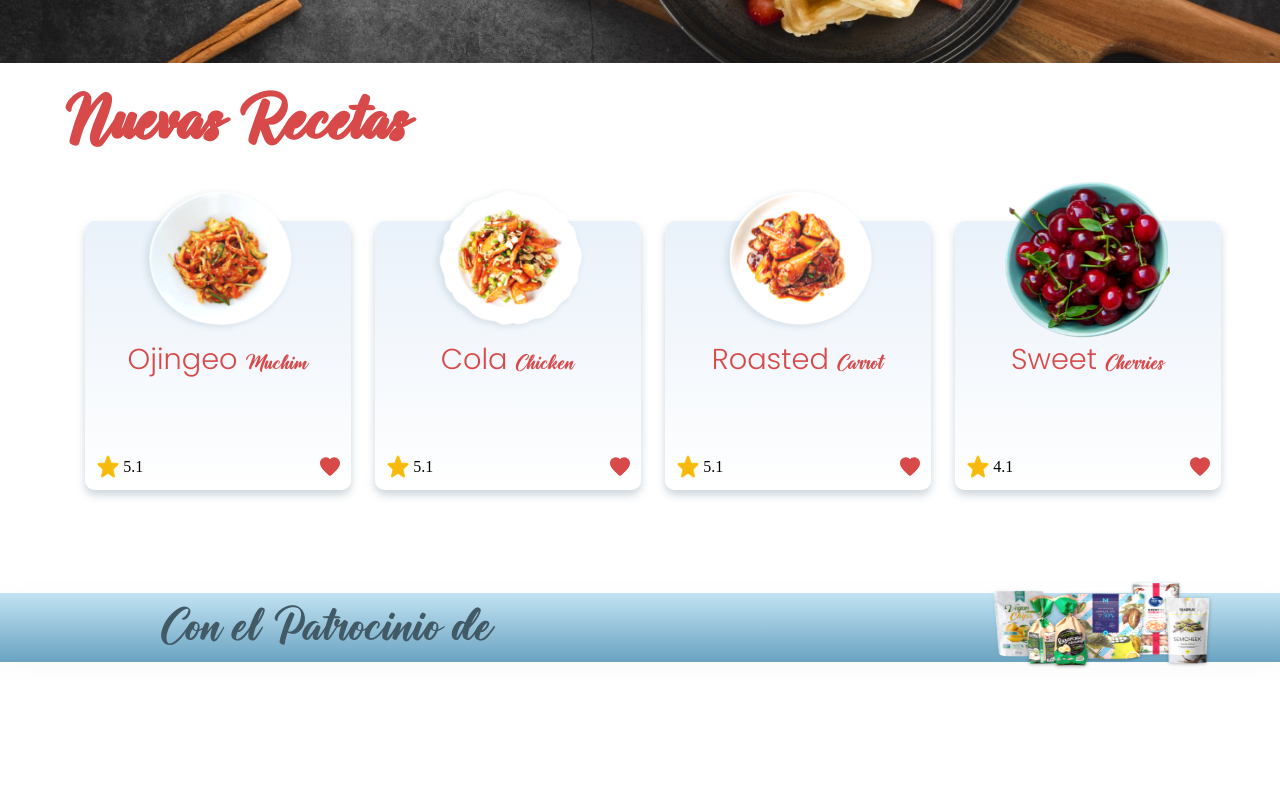
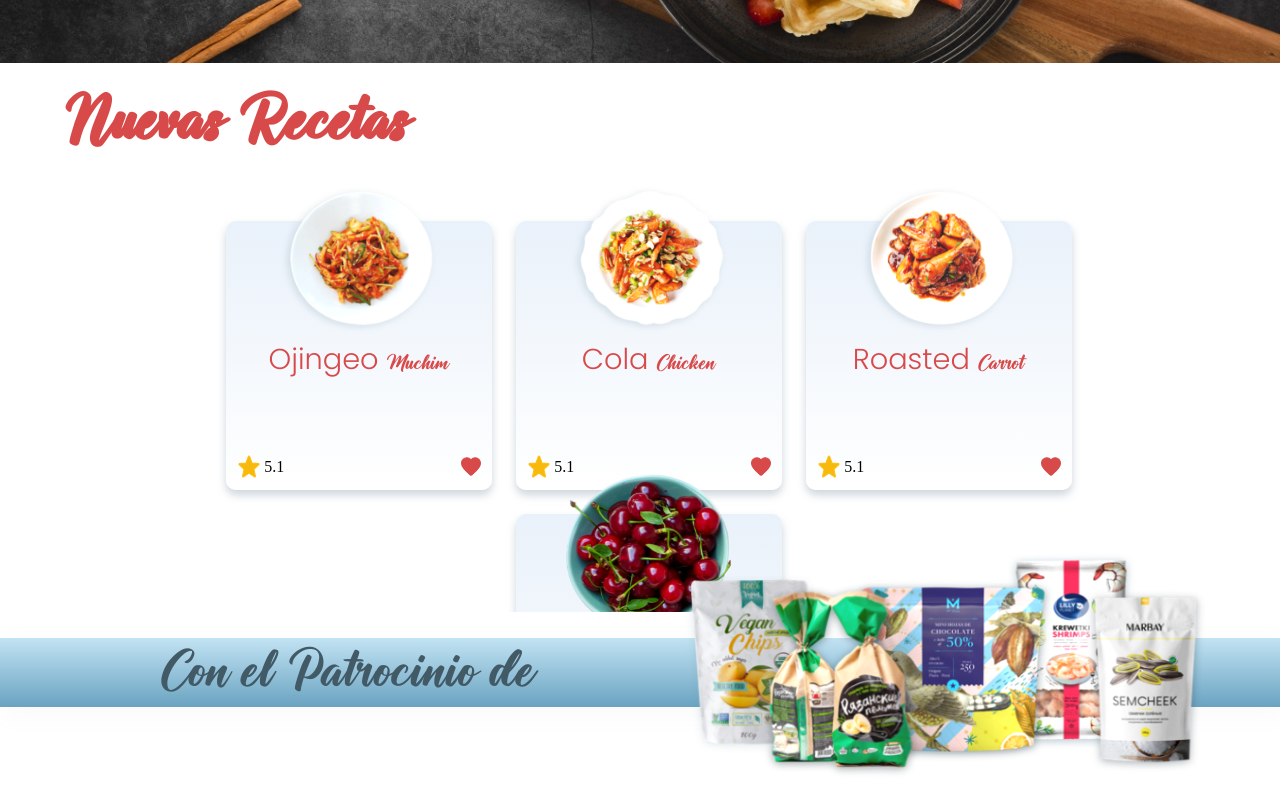
Before and after one commit to Juanpabedoyav/RecipeApp, a React (Create React App) app: page / in a window 1280 px wide. Shown: the part 417-1217 px from the top of the page. Before the commit the page ends 1098 px from the top, so only its background shows below. Built offline with nearby package versions, Linux system fonts and the light colour scheme; no server answers.

Commit message:
styles: responsive design for all breakpoints for the footer component

```diff
--- a/src/styles/Card.module.scss
+++ b/src/styles/Card.module.scss
@@ -12,6 +12,8 @@
   height: 315px;
   margin: 0 auto;
   padding: 2.4rem 0;
+  padding-right: 1.5rem;
+  padding-left: 1.3rem;
   display: flex;
   flex-direction: column;
   flex-wrap: wrap;
@@ -122,7 +124,9 @@
     margin-left: 4rem;
   }
   .card-list {
-    margin-left: 4rem;
+  padding-right: 1.8rem;
+  height: 360px;
+
 
   }
 }
@@ -132,8 +136,7 @@
     font-size: 4.1rem;
   }
   .card-list {
-    height: 385px;
-
+    height: 430px;
     margin: 0 4rem;
     display: flex;
     flex-direction: row;
--- a/src/styles/Footer.module.scss
+++ b/src/styles/Footer.module.scss
@@ -32,10 +32,32 @@
 .footer-img {
   width: 228px;
   position: relative;
-  height: 6.2rem;
+  height:105px;
   img {
     width: 100%;
     height: 100%;
+  }
+}
+@media screen and (min-width: $--mid-bp) {
+  .footer-list {
+    justify-content: flex-end;
+    gap: 1rem;
+      li {
+
+      .Partner {
+        font-size: 2.4rem;
+      }
+    }
+
+  }
+  .footer-img {
+    width: 378px;
+    height: 167px;
+    margin-right:60px;
+    img {
+      width: 100%;
+      height: 100%;
+    }
   }
 }
 @media screen and (min-width: $--lg-bp) {
@@ -43,21 +65,19 @@
     display: flex;
     flex-direction: row;
     justify-content: space-between;
-    margin-right:4rem;
     margin-left: 10rem;
     li {
 
       .Partner {
         font-family: $--font ;
-        font-size: $--xxl;
+        font-size: 3.5rem;
       }
     }
 
   }
   .footer-img {
-    width: 228px;
-    position: relative;
-    height: 6.2rem;
+    width: 535px;
+    height: 248px;
     img {
       width: 100%;
       height: 100%;
```
